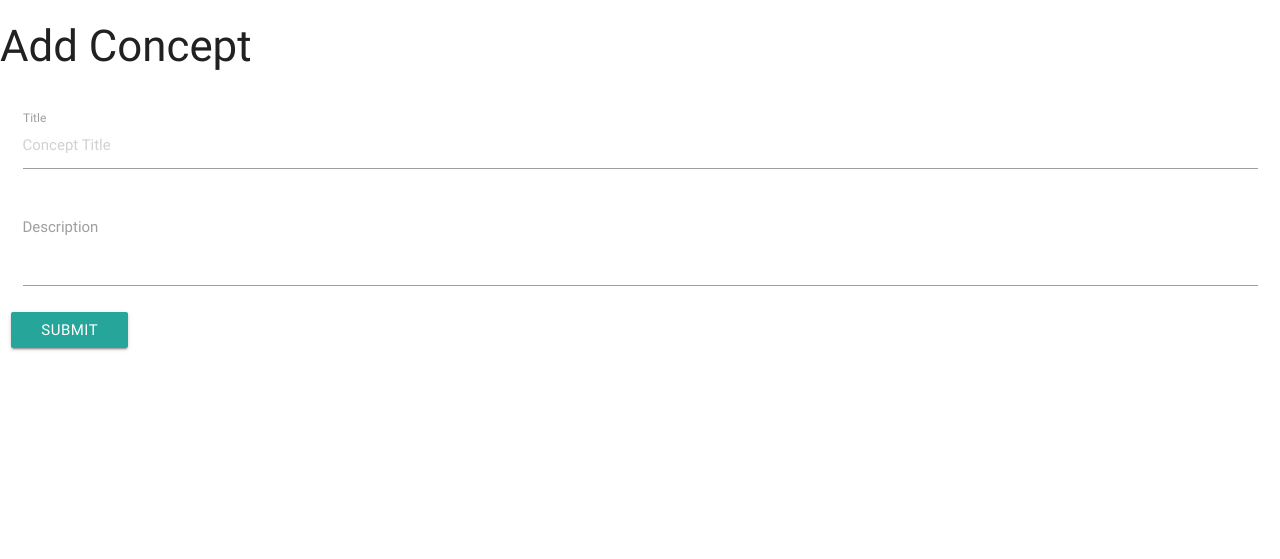
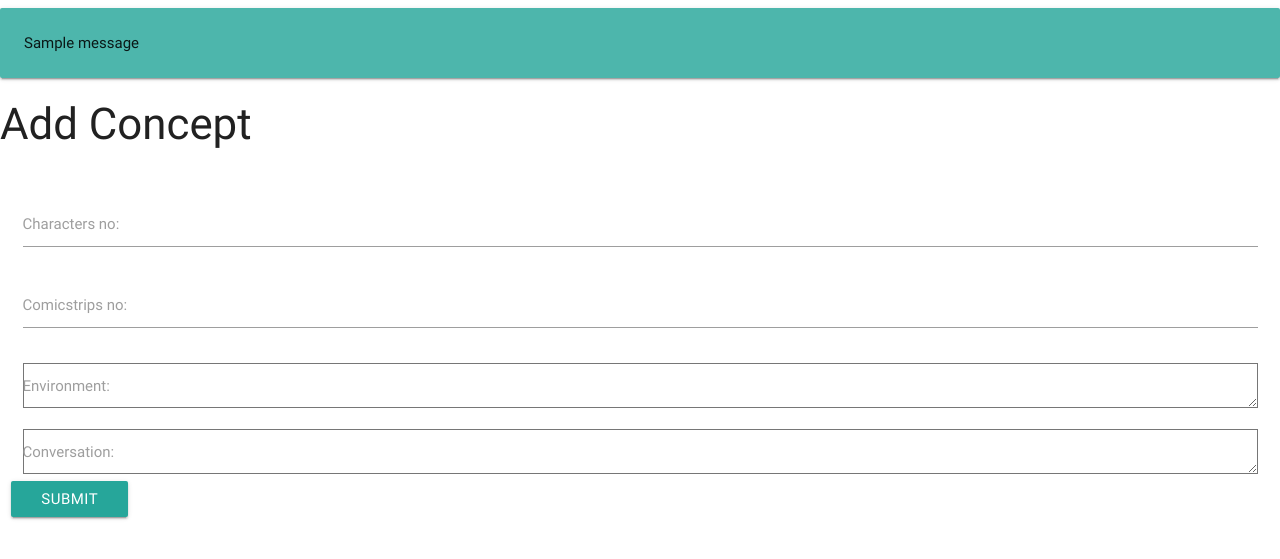
Before and after one commit to jnduli/comic_server, a Django app: page /comics/add_concept/ in a window 1280 px wide. Shown: the top 559 px of the page. Run offline with Django 3.2, Linux system fonts and the light colour scheme; a user stored in the database is signed in; tables that the repository leaves empty hold one stand-in row (values such as "Sample post"); one stand-in notice (Sample message) is shown; some libraries are stand-ins or nearby versions.

Commit message:
Successfully managed to create a concept

```diff
--- a/comicsite/comics/models.py
+++ b/comicsite/comics/models.py
@@ -6,6 +6,8 @@
 # Create your models here.
 
 class Concept ( models.Model ):
+    title = models.CharField(max_length = 200)
+    description = models.TextField()
     characters_no = models.IntegerField()
     comicstrips_no = models.IntegerField()
     environment = models.TextField()
--- /dev/null
+++ b/comicsite/comics/templates/comics/concept_form.html
@@ -0,0 +1,23 @@
+{% extends "comics/main.html" %}
+
+{% block content %}
+
+<div class="row">
+    <h3>Add Concept</h3>
+</div>
+
+<div class="row s8">
+    <form class="col s12" action="" method="post">
+        {% csrf_token %}
+        {% for field in form %}
+        <div class="input-field col s12">
+            {{ field.errors }}
+            {{ field.label_tag }}
+            {{ field }}
+        </div>
+        {% endfor %}
+        <button class="btn waves-effect waves-light" type="submit" id="concept_submit" value="submit">Submit
+    </form>
+</div>
+
+{% endblock %}
--- a/comicsite/comics/templates/comics/main.html
+++ b/comicsite/comics/templates/comics/main.html
@@ -13,6 +13,7 @@
 
   </head>
   <body>
+    {% include 'comics/messages.html' %}
     {% block content %}
     body
     {% endblock %}
--- /dev/null
+++ b/comicsite/comics/templates/comics/messages.html
@@ -0,0 +1,17 @@
+{% if messages %}
+<div class="messages left-align">
+  {% for message in messages %}
+    {% if "info" in message.tags %}
+    <div class="card-panel blue lighten-2" id="info">{{ message }}</div>
+    {% elif "success" in message.tags %}
+    <div class="card-panel teal lighten-2" id="success">{{ message }}</div>
+    {% elif "error" in message.tags %}
+    <div class="card-panel red lighten-2" id="error">{{ message }}</div>
+    {% elif "warning" in message.tags %}
+    <div class="card-panel orange lighten-2" id="warning">{{ message }}</div>
+    {% else %}
+    <div class="card-panel" id="message">{{ message }}</div>
+    {% endif%}
+  {% endfor %}
+</div>
+{% endif %}
--- a/comicsite/comics/urls.py
+++ b/comicsite/comics/urls.py
@@ -5,5 +5,5 @@
         #url(r'^$', views.system_page),
         url(r'^system/', views.system_page, name='index'),
         url(r'^login/', views.login, name='login'),
-        url(r'^add_concept/', views.add_concept, name='add_concept'),
+        url(r'^add_concept/', views.ConceptCreate.as_view(), name='add_concept'),
         ]
--- a/comicsite/comics/views.py
+++ b/comicsite/comics/views.py
@@ -4,6 +4,12 @@
 from django.contrib.auth.models import User
 from django.urls import reverse
 from django.contrib.auth.decorators import login_required
+from django.views.generic.edit import CreateView
+from django.utils.decorators import method_decorator
+from .models import Concept
+from django.contrib import messages
+from django.contrib.messages.views import SuccessMessageMixin
+
 
 # Create your views here.
 def system_page(request):
@@ -33,3 +39,17 @@
         return
     else:
         return render(request, 'comics/add_concept.html')
+
+@method_decorator(login_required(login_url="/comics/login"),name='dispatch')
+class ConceptCreate(SuccessMessageMixin, CreateView):
+    model = Concept
+    fields = ['characters_no','comicstrips_no','environment','conversation']
+    success_url = '/comics/system/'
+    success_message = "Concept successfully created"
+
+    # def get_success_url(self):
+        # return reverse('comics:index')
+
+    def form_valid(self, form):
+        form.instance.user = self.request.user
+        return super(ConceptCreate, self).form_valid(form)
--- a/comicsite/functional_tests/tests.py
+++ b/comicsite/functional_tests/tests.py
@@ -48,8 +48,9 @@
         concept_submit.click()
         #He is directed back to home
         #A message showing concept added is shown
-        success_message = self.browser.find_element_by_xpath("//h6[1]")
-        self.assertEquals("Concept Added", success_message.text)
+        #TODO: this fails
+        success_message = self.browser.find_element_by_id("success")
+        self.assertEquals("Concept successfully created", success_message.text)
         #He sees a concepts link and clicks on it
         #He then looks for the concept he recently added
         #He finds "today i dont know what to say"
```
Also changed, not shown: comicsite/comics/templates/comics/concept_create_form.html (added, +17 -0 lines), comicsite/comics/tests.py (+7 -4 lines).
